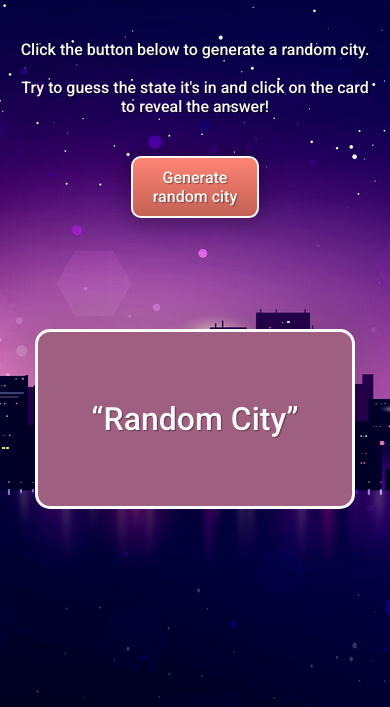
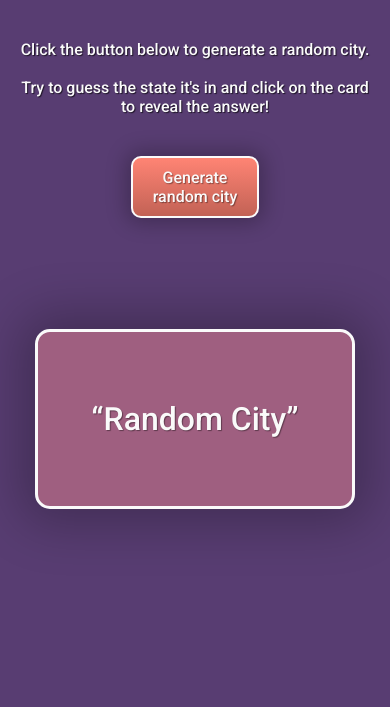
Before and after one commit to bcoak345/citygame, a plain HTML site: page index.html in a window 390 px wide. Shown: the part 137-844 px from the top of the page. Drawn offline with Linux system fonts and the light colour scheme.

Commit message:
remove bg image

```diff
--- a/styles.css
+++ b/styles.css
@@ -104,10 +104,3 @@ h1 {
     text-shadow: 1px 1px 1px rgba(0, 0, 0, 0.658);
     color: #fafafa;
 }
-
-@media only screen and (max-width: 480px) {
-    body {
-        background-image: url(./images/skyline.jpg);
-        height: 100vh;
-    }
-}
```
